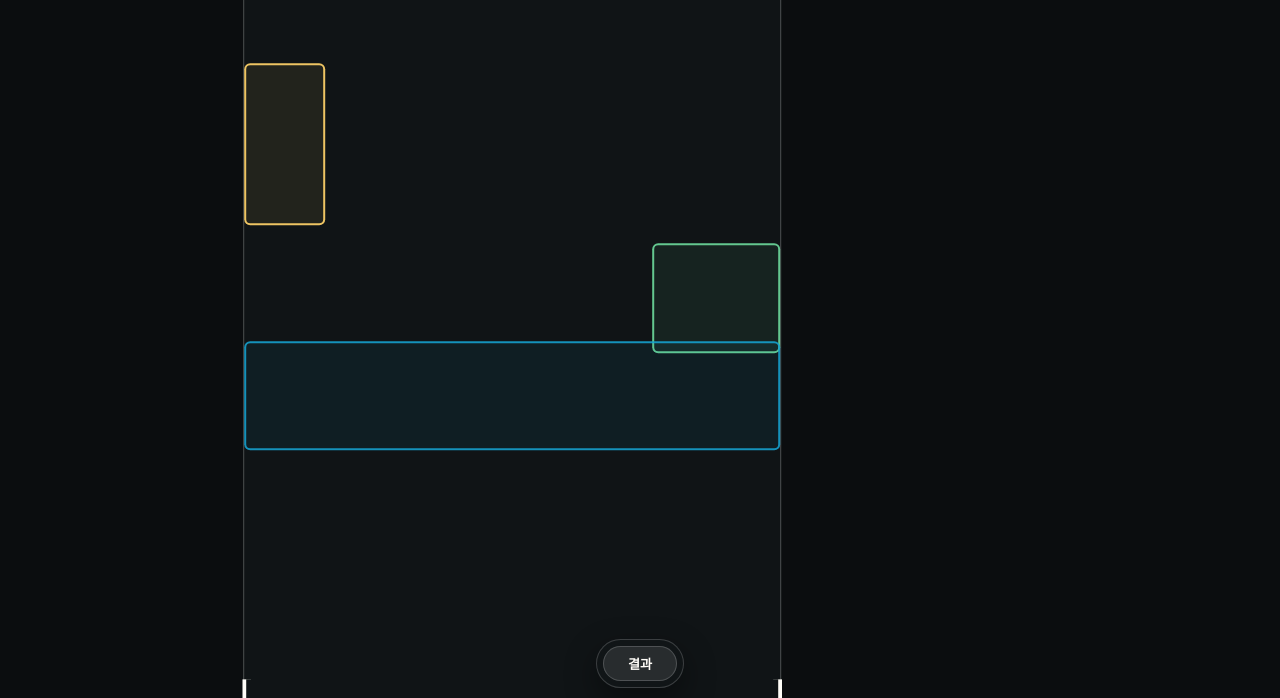
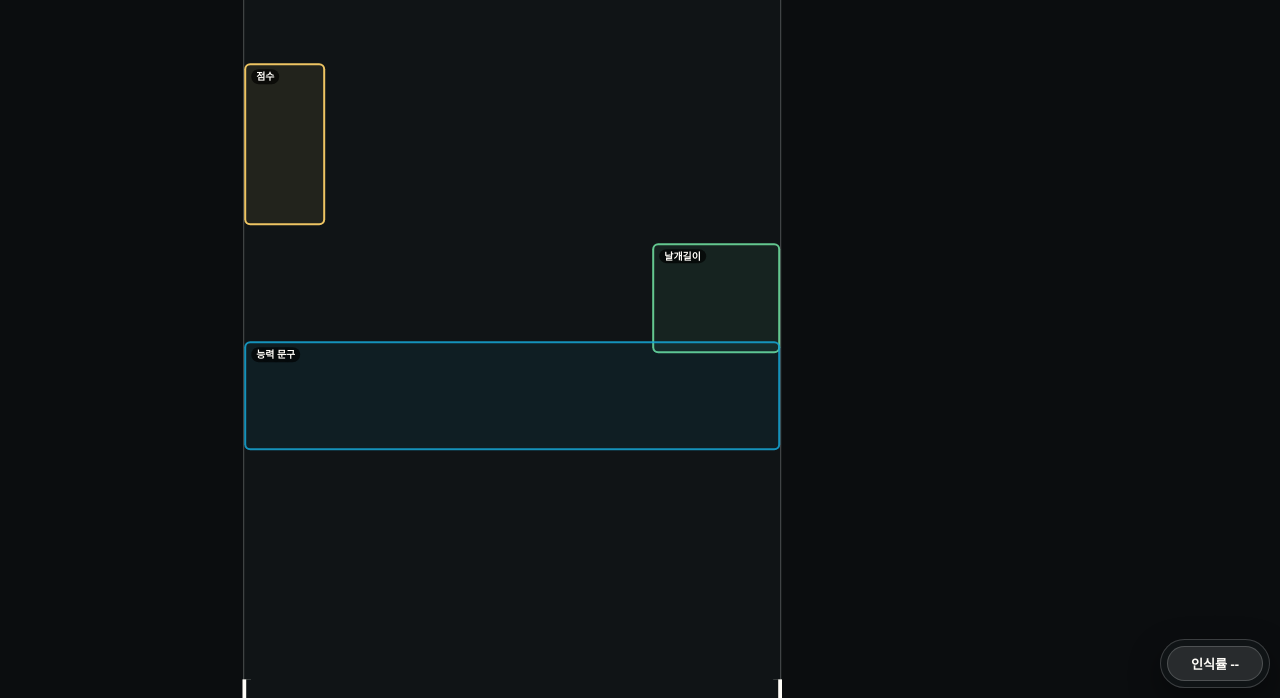
Before and after one commit to Gameyang/-Wingspan-Card-Korean-Audio-Helper, a plain HTML site: page site/index.html in a window 1280 px wide. Shown: the part 102-800 px from the top of the page. Drawn offline with Linux system fonts and the light colour scheme.

Commit message:
feat: Enhance OCR guide with data labels and improve recognition rate display

```diff
--- a/site/app.js
+++ b/site/app.js
@@ -761,6 +761,7 @@ async function identifyCurrentFrame() {
     const stableFrames = stableFramesForCandidate(best, confidence.ok);
     const matched = confidence.ok && stableFrames >= STABLE_MATCH_FRAMES;
     let audioMessage = "";
+    updateRecognitionRate(best?.score);
 
     if (matched) {
       missedFrameCount = 0;
@@ -778,6 +779,7 @@ async function identifyCurrentFrame() {
     elements.matchName.textContent = "오류";
     elements.matchScore.textContent = "-";
     elements.matchMeta.textContent = error.message;
+    updateRecognitionRate(null);
     setStatus("오류", "error");
   } finally {
     isScanning = false;
@@ -830,14 +832,34 @@ function setDebugSheetCollapsed(collapsed) {
   elements.debugToggle.setAttribute("aria-expanded", String(!collapsed));
 }
 
+function updateRecognitionRate(score) {
+  if (!elements.debugToggle) {
+    return;
+  }
+  const label = Number.isFinite(score) ? `인식률 ${score}%` : "인식률 --";
+  elements.debugToggle.textContent = label;
+  elements.debugToggle.setAttribute("aria-label", label);
+}
+
 function initDebugSheet() {
   if (!elements.debugSheet || !elements.debugToggle) {
     return;
   }
+  updateRecognitionRate(null);
   setDebugSheetCollapsed(true);
-  elements.debugToggle.addEventListener("click", () => {
+  elements.debugToggle.addEventListener("click", (event) => {
+    event.stopPropagation();
     setDebugSheetCollapsed(!elements.debugSheet.classList.contains("is-collapsed"));
   });
+  document.addEventListener(
+    "pointerdown",
+    (event) => {
+      if (!elements.debugSheet.contains(event.target)) {
+        setDebugSheetCollapsed(true);
+      }
+    },
+    { passive: true },
+  );
 }
 
 function initAbilityToggle() {
@@ -866,6 +888,7 @@ async function boot() {
     elements.matchName.textContent = "카메라";
     elements.matchScore.textContent = "-";
     elements.matchMeta.textContent = error.message;
+    updateRecognitionRate(null);
     setStatus("화면 탭", "error");
   }
 }
--- a/site/index.html
+++ b/site/index.html
@@ -15,10 +15,10 @@
 
       <div class="scan-overlay" id="cameraBox" aria-label="카메라 스캐너">
         <div class="scan-frame" id="cardGuide" aria-hidden="true">
-          <div class="ocr-guide title-guide"></div>
-          <div class="ocr-guide score-guide"></div>
-          <div class="ocr-guide wing-guide"></div>
-          <div class="ocr-guide ability-guide"></div>
+          <div class="ocr-guide title-guide" data-label="이름/학명"></div>
+          <div class="ocr-guide score-guide" data-label="점수"></div>
+          <div class="ocr-guide wing-guide" data-label="날개길이"></div>
+          <div class="ocr-guide ability-guide" data-label="능력 문구"></div>
           <span class="corner top-left"></span>
           <span class="corner top-right"></span>
           <span class="corner bottom-left"></span>
@@ -42,7 +42,7 @@
           aria-expanded="false"
           aria-controls="debugContent"
         >
-          결과
+          인식률 --
         </button>
         <div class="sheet-content" id="debugContent">
           <div class="control-row">
@@ -58,7 +58,7 @@
               <dd id="matchName">-</dd>
             </div>
             <div class="result-card score-result">
-              <dt>신뢰도</dt>
+              <dt>인식률</dt>
               <dd id="matchScore">-</dd>
             </div>
             <div class="result-card detail-result">
--- a/site/styles.css
+++ b/site/styles.css
@@ -69,6 +69,25 @@ body {
   position: absolute;
   border-radius: 6px;
   background: rgb(22 163 209 / 8%);
+}
+
+.ocr-guide::before {
+  content: attr(data-label);
+  position: absolute;
+  left: 5px;
+  top: 4px;
+  max-width: calc(100% - 10px);
+  padding: 2px 5px;
+  border-radius: 999px;
+  background: rgb(0 0 0 / 62%);
+  color: var(--ink);
+  font-size: 0.62rem;
+  font-weight: 900;
+  line-height: 1.1;
+  white-space: nowrap;
+  overflow: hidden;
+  text-overflow: ellipsis;
+  text-shadow: 0 1px 4px rgb(0 0 0 / 70%);
 }
 
 .title-guide {
@@ -210,17 +229,17 @@ h1 {
 }
 
 .bottom-sheet.is-collapsed {
-  left: 50%;
-  right: auto;
+  left: auto;
+  right: max(10px, env(safe-area-inset-right));
   width: auto;
-  min-width: 86px;
+  min-width: 108px;
   padding: 6px;
   border-radius: 999px;
-  transform: translateX(-50%);
+  transform: none;
 }
 
 .sheet-toggle {
-  min-width: 74px;
+  min-width: 96px;
   min-height: 34px;
   padding: 7px 14px;
   border: 1px solid var(--line);
@@ -357,13 +376,13 @@ dd {
   }
 
   .bottom-sheet.is-collapsed {
-    left: 50%;
+    left: auto;
     top: auto;
-    right: auto;
+    right: max(10px, env(safe-area-inset-right));
     bottom: max(10px, env(safe-area-inset-bottom));
     width: auto;
     align-content: center;
-    transform: translateX(-50%);
+    transform: none;
   }
 }
 
```
